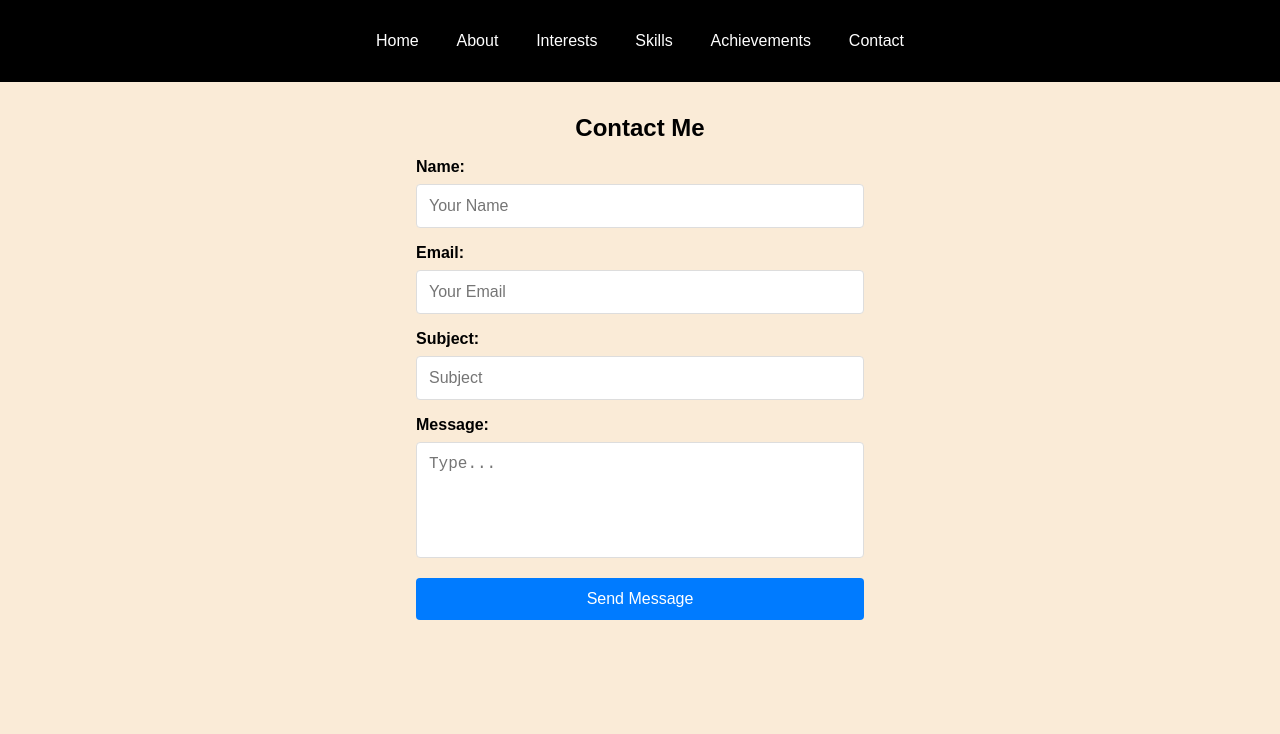
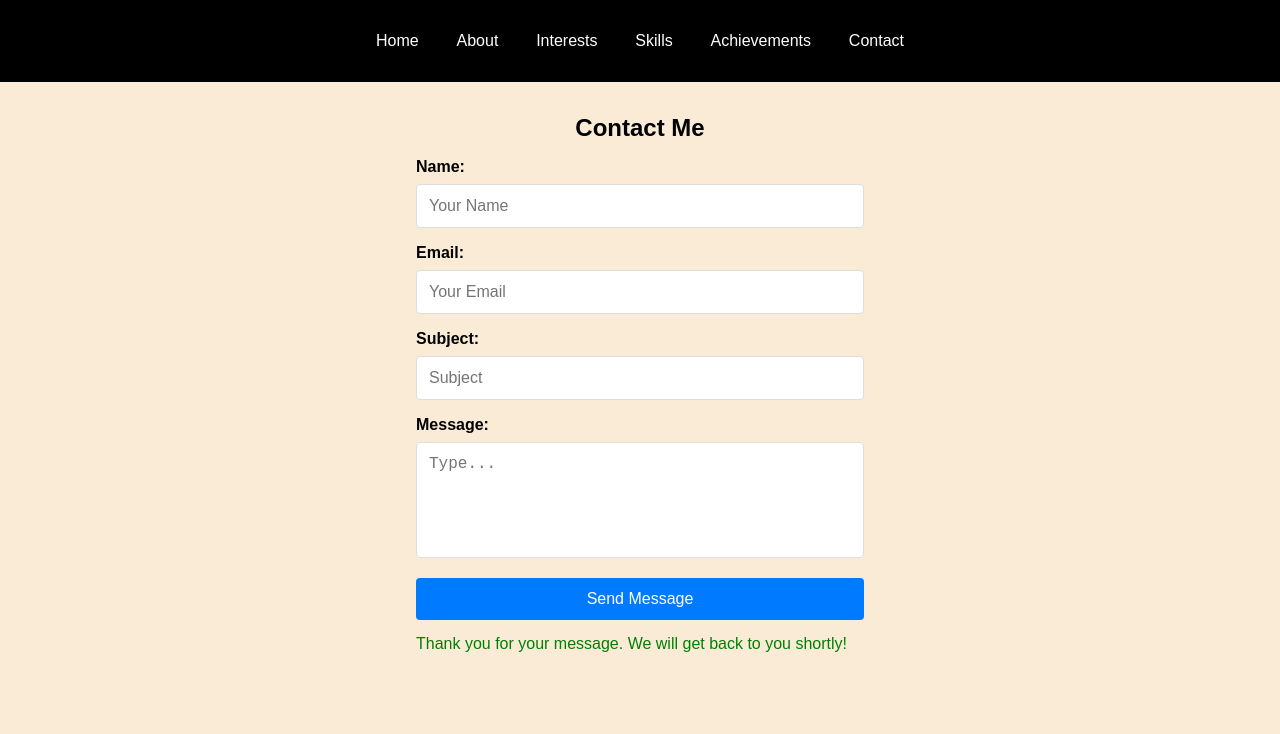
Before and after one commit to Anil-Kumar-TP/portfolio, a plain HTML site: page contact.html in a window 1280 px wide. Both pictures are taken after typing "Sample", "name@example.com", "Sample", "Sample" into the empty fields and a click on the button "Send Message". Shown: the top 734 px of the page. Drawn offline with Linux system fonts and the light colour scheme.

Commit message:
added a feedback msg to users

```diff
--- a/contact.html
+++ b/contact.html
@@ -39,10 +39,11 @@
                 </div>
                 <div class="form-group">
                     <label for="message">Message:</label>
-                <textarea id="message"  name="message" rows="5" required placeholder="Type..." style="resize: none;"></textarea>
+                    <textarea id="message" name="message" rows="5" required placeholder="Type..." style="resize: none;"></textarea>
                 </div>
-            <button type="submit" id="submitBtn" >Send Message</button>
+                <button type="submit" id="submitBtn">Send Message</button>
             </form>
+            <div id="feedbackMessage" class="feedback-message"></div>
         </div>
     </div>
 
--- a/scripts.js
+++ b/scripts.js
@@ -1,12 +1,22 @@
 document.addEventListener('DOMContentLoaded', function() {
     const form = document.getElementById('contactForm');
     const submitBtn = document.getElementById('submitBtn');
+    const feedbackMessage = document.getElementById('feedbackMessage');
 
     form.addEventListener('submit', function(event) {
         event.preventDefault();
 
         submitBtn.disabled = true;
         form.reset();
-        alert('Thank you for your message. We will get back to you shortly!');
+
+        feedbackMessage.textContent = 'Thank you for your message. We will get back to you shortly!';
+        feedbackMessage.style.color = 'green';
+        feedbackMessage.style.marginTop = '15px';
+
+
+        setTimeout(() => {
+            submitBtn.disabled = false;
+            feedbackMessage.textContent = '';
+        }, 5000);
     });
 });
```
Lines whose indentation alone changed are shown as unchanged.
